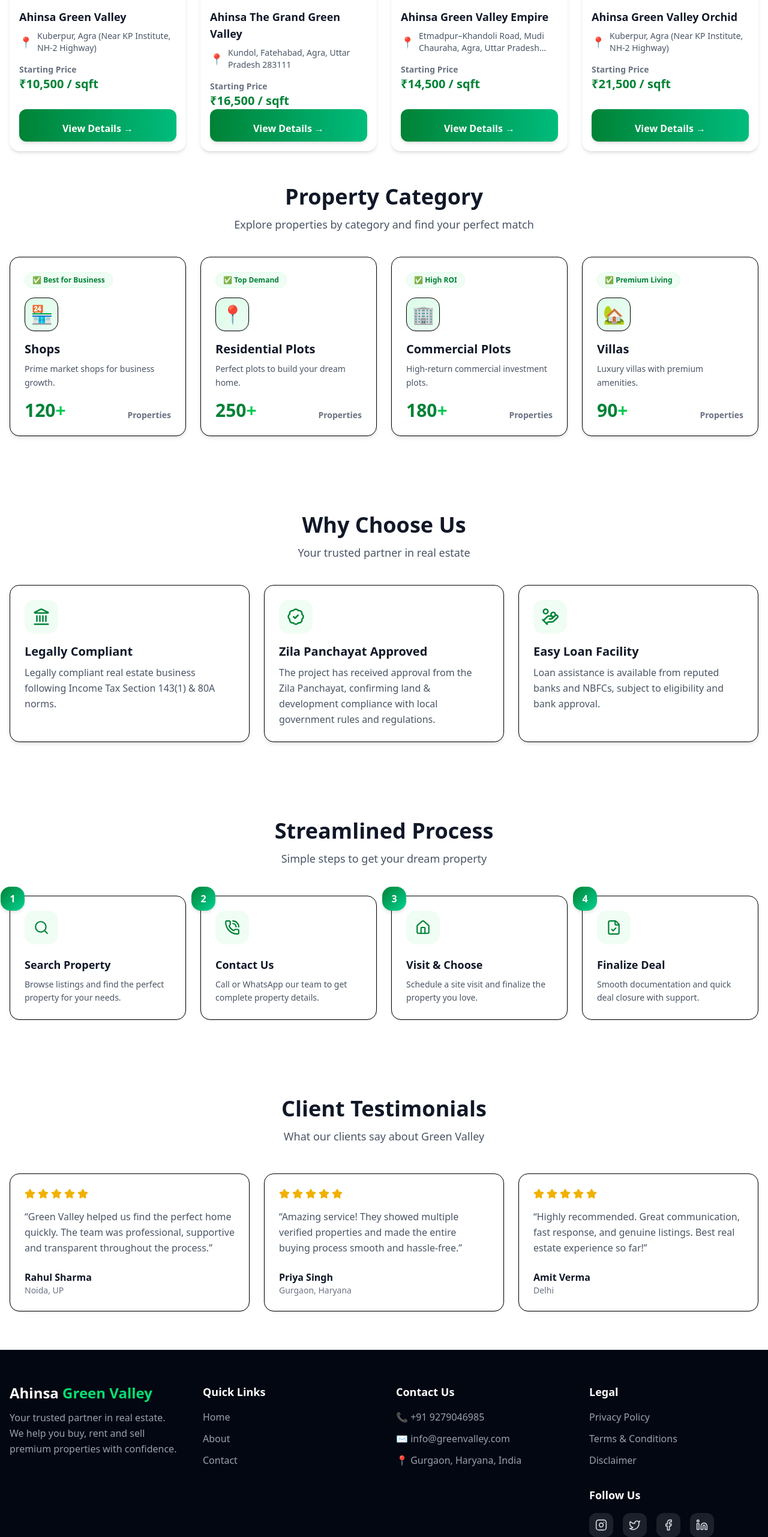
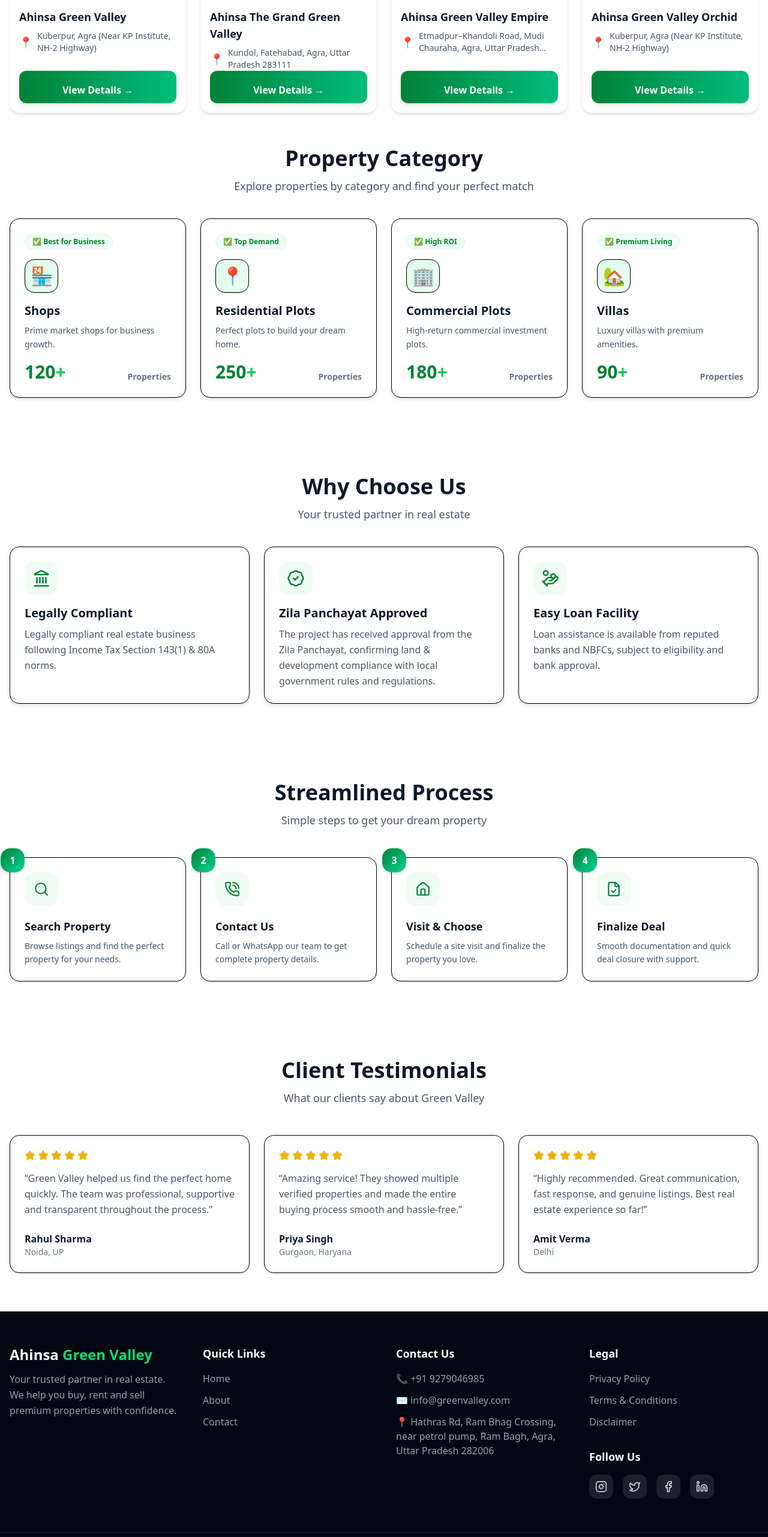
Before and after one commit to anshul1768/RealEstate, a React (Vite) app: page / in a window 1280 px wide. Shown: the part 1143-3705 px from the top of the page at 60% size. Built offline with nearby package versions, Linux system fonts and the light colour scheme.

Commit message:
eleventh commit

```diff
--- a/src/components/Footer.jsx
+++ b/src/components/Footer.jsx
@@ -47,7 +47,7 @@ const Footer = () => {
           <div className="mt-4 space-y-3 text-gray-400 font-medium">
             <p>📞 +91 9279046985</p>
             <p>✉️ info@greenvalley.com</p>
-            <p>📍 Gurgaon, Haryana, India</p>
+            <p>📍 Hathras Rd, Ram Bhag Crossing, near petrol pump, Ram Bagh, Agra, Uttar Pradesh 282006</p>
           </div>
         </div>
 
--- a/src/components/PropertyCard.jsx
+++ b/src/components/PropertyCard.jsx
@@ -35,12 +35,12 @@ const PropertyCard = ({ item }) => {
         </div>
 
         {/* ✅ Price Section */}
-        <div className="mt-4">
+        {/* <div className="mt-4">
           <p className="text-sm text-gray-500 font-semibold">Starting Price</p>
           <p className="text-xl font-extrabold text-green-700">
             {item.startingPrice}
           </p>
-        </div>
+        </div> */}
 
         {/* ✅ Button always at bottom */}
         <Link
--- a/src/details/Ahinsa1.jsx
+++ b/src/details/Ahinsa1.jsx
@@ -15,7 +15,7 @@ const Ahinsa1 = () => {
     { image: "/Picture7_Ahinsa1.png", label: "Park" },
     { image: "/Picture8_Ahinsa1.png", label: "VS Public School" },
     { image: "/Picture9_Ahinsa1.jpg", label: "VSPS Mandir" },
-    { image: "/Picture10_Ahinsa1.png", label: "Fountain and Grand Park View" },
+    { image: "/Ahinsa1/WhatsApp Image 2026-01-18 at 11.41.31.jpeg", label: "Master Plan" },
   ];
 
   // ✅ ESC press to close modal
```
Also changed, not shown: public/Ahinsa1/WhatsApp Image 2026-01-18 at 11.41.31.jpeg (added).
